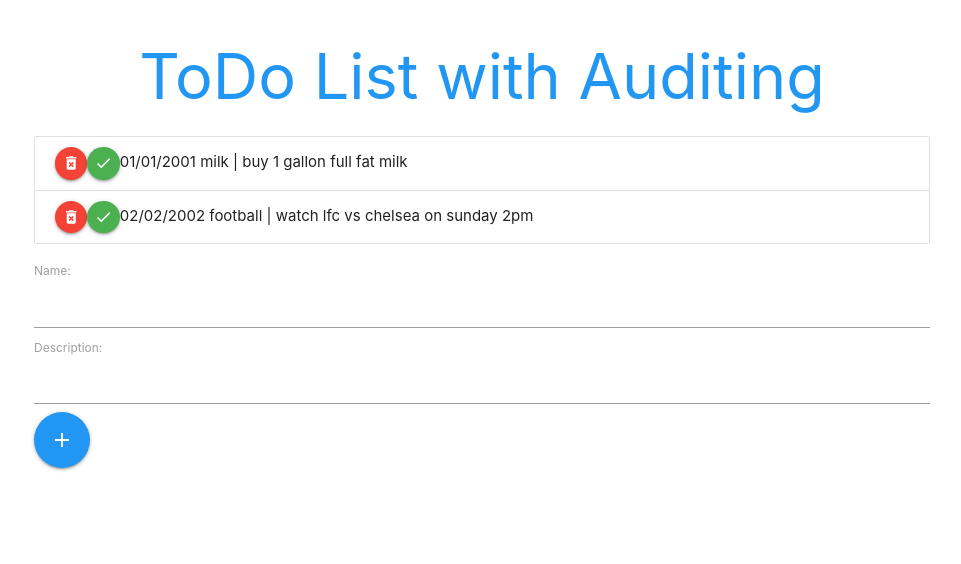
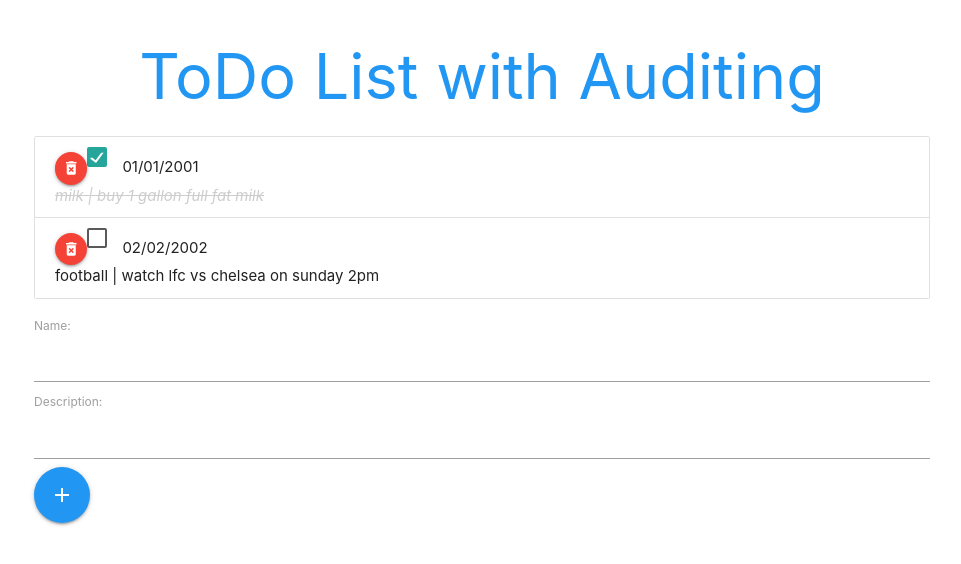
Before and after one commit to ivsuleman/todo-list-with-audit, a React app: page / in a window 1280 px wide. Shown: the top 564 px of the page, without its empty margins (158-1119 px from the left). Built offline with nearby package versions, Linux system fonts and the light colour scheme.

Commit message:
added functionality to strike-through completed todos

```diff
--- a/src/components/TodoList.js
+++ b/src/components/TodoList.js
@@ -1,31 +1,56 @@
 import React, { Component } from "react";
 
-const TodoList = ({ todos, deleteTodo }) => {
-  const todoList = todos.length ? (
-    todos.map(todo => {
+class TodoList extends Component {
+  render() {
+    const completedStyle = {
+      fontStyle: "italic",
+      color: "#cdcdcd",
+      textDecoration: "line-through"
+    };
+
+    const todoList = this.props.todos.length ? (
+      this.props.todos.map(todo => {
         return (
           <div className="collection-item" key={todo.id}>
-          <span onClick={() => deleteTodo(todo.id)}>
+            <span onClick={() => this.props.deleteTodo(todo.id)}>
               <a className="btn-floating btn-small waves-effect waves-light red">
                 <i className="material-icons">delete_forever</i>
               </a>
             </span>
             <span>
-            <a className="btn-floating btn-small waves-effect waves-light green">
-              <i className="material-icons">check</i>
-            </a>
+              <label>
+                <input
+                  type="checkbox"
+                  className="filled-in"
+                  checked={todo.completed}
+                  onChange={() => this.props.toggleTodo(todo.id)}
+                />
+                <span />
+              </label>
             </span>
             <span>{todo.date}</span>
+            {todo.editMode ? (
+              <div>
+                <input type="text" defaultValue={todo.name} />
+                <input type="text" defaultValue={todo.description} />
+              </div>
+            ) : (
+              <div
+                onDoubleClick={() => this.props.editTodo(todo.id)}
+                style={todo.completed ? completedStyle : null}
+              >
                 <span>{` ${todo.name} | `}</span>
                 <span>{todo.description}</span>
+              </div>
+            )}
           </div>
         );
       })
     ) : (
       <p className="center">You have No ToDos left, Boom!</p>
     );
-
     return <div className="todoList collection">{todoList}</div>;
-};
+  }
+}
 
 export default TodoList;
--- a/src/containers/App.js
+++ b/src/containers/App.js
@@ -12,14 +12,16 @@ class App extends Component {
         date: "01/01/2001",
         name: "milk",
         description: "buy 1 gallon full fat milk",
-        completed: false
+        completed: true,
+        editMode: false
       },
       {
         id: 2,
         date: "02/02/2002",
         name: "football",
         description: "watch lfc vs chelsea on sunday 2pm",
-        completed: false
+        completed: false,
+        editMode: false
       }
     ]
   };
@@ -38,11 +40,47 @@ class App extends Component {
     });
   };
 
+  toggleTodo = id => {
+    let todos = [...this.state.todos];
+
+    todos = todos.map(todo => {
+      if (todo.id === id) {
+        todo.completed = !todo.completed;
+      }
+      return todo;
+    });
+
+    console.log("clicked toggle", id);
+
+    this.setState({
+      todos
+    });
+  };
+
   addTodo = todo => {
     todo.id = this.generateUniqueId();
     todo.date = new Date().toLocaleDateString("en-GB");
     todo.completed = false;
+    todo.editMode = false;
     let todos = [...this.state.todos, todo];
+    this.setState({
+      todos
+    });
+  };
+
+  editTodo = id => {
+    let todos = [...this.state.todos];
+
+    todos = todos.map(todo => {
+      if (todo.id === id) {
+        todo.editMode = true;
+        todo.completed = false;
+      }
+      return todo;
+    });
+
+    console.log(todos);
+
     this.setState({
       todos
     });
@@ -52,7 +90,12 @@ class App extends Component {
     return (
       <div className="todo-app container">
         <h1 className="center blue-text">ToDo List with Auditing</h1>
-        <TodoList todos={this.state.todos} deleteTodo={this.deleteTodo} />
+        <TodoList
+          todos={this.state.todos}
+          deleteTodo={this.deleteTodo}
+          toggleTodo={this.toggleTodo}
+          editTodo={this.editTodo}
+        />
         <Todoform addTodo={this.addTodo} />
       </div>
     );
```
Lines whose indentation alone changed are shown as unchanged.
